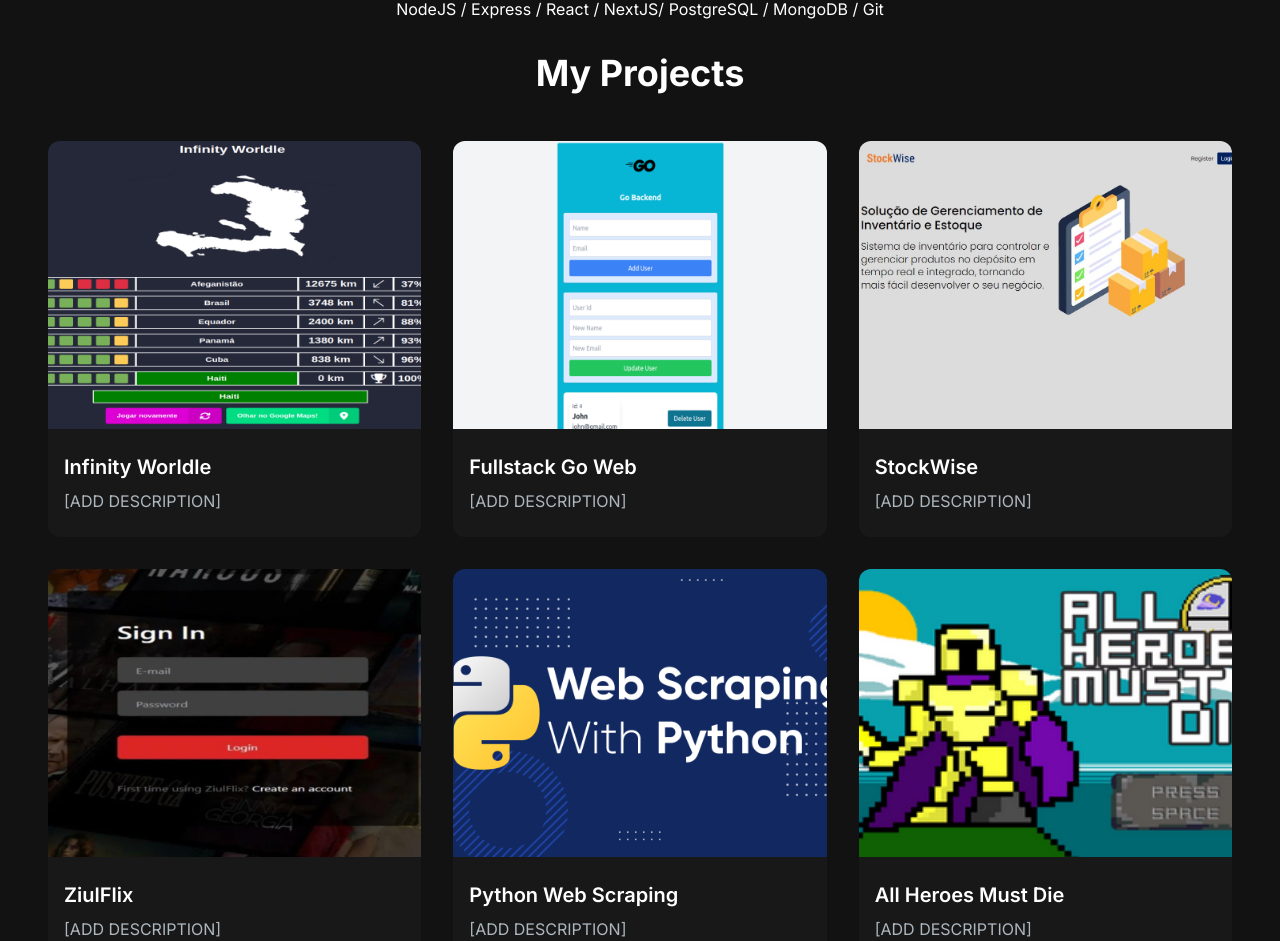
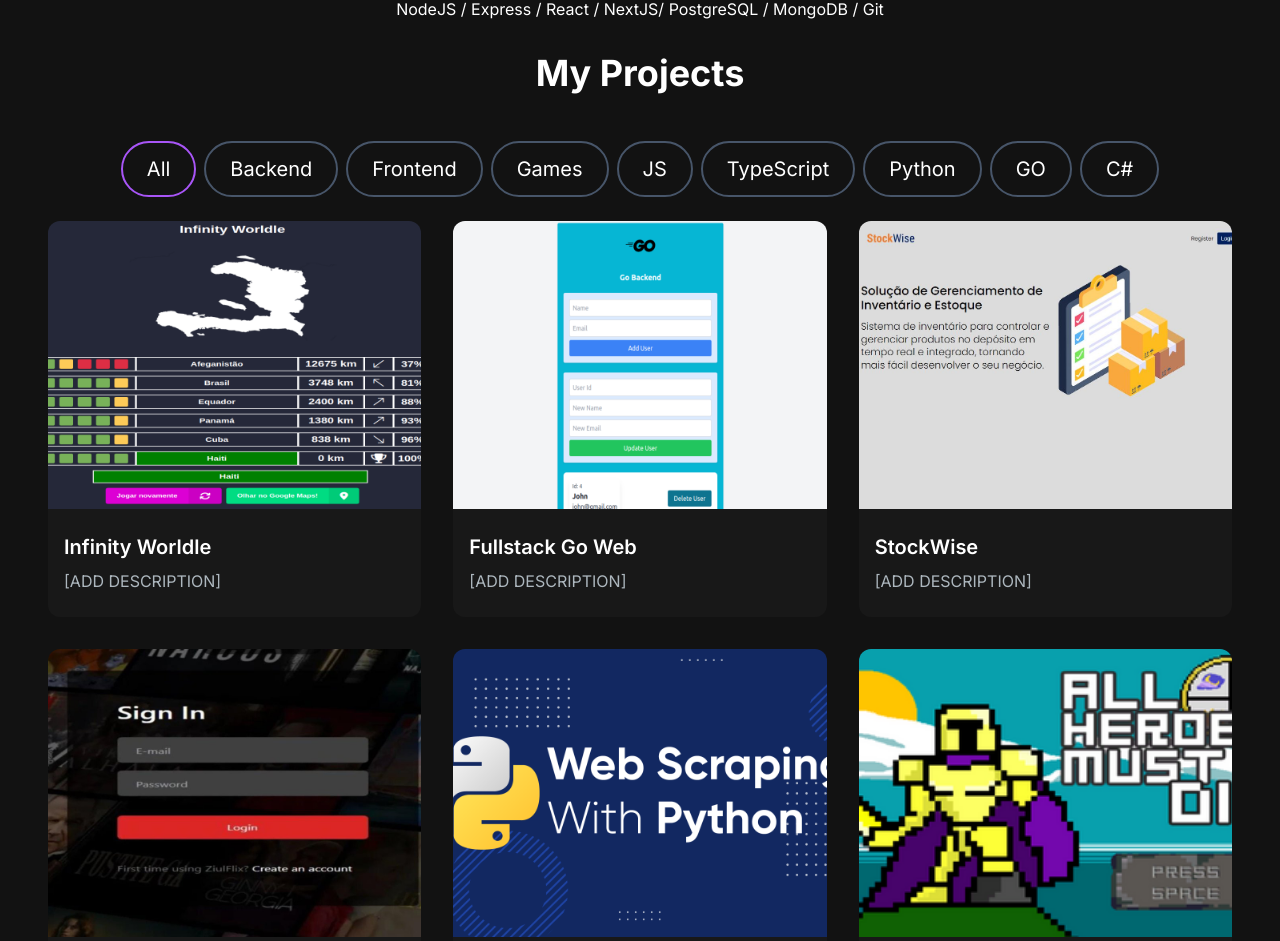
Before and after one commit to IKuuhakuI/portfolio-web, a Next.js app: page / in a window 1280 px wide. Shown: the part 1356-2297 px from the top of the page. Built offline with nearby package versions, Linux system fonts and the light colour scheme.

Commit message:
add mock to tags buttons

```diff
--- a/src/app/components/ProjectsSections.jsx
+++ b/src/app/components/ProjectsSections.jsx
@@ -101,6 +101,135 @@ const ProjectsSections = () => {
       >
         My Projects
       </h2>
+
+      <div className="text-white flex flex-row justify-center items-center gap-2 pb-6">
+        <button
+          className="
+            rounded-full
+            border-2
+            border-purple-500
+            px-6
+            py-3
+            text-xl
+            cursor-pointer
+          "
+        >
+          All
+        </button>
+        <button
+          className="
+            rounded-full
+            border-2
+            border-slate-600
+            hover:border-white
+            px-6
+            py-3
+            text-xl
+            cursor-pointer
+          "
+        >
+          Backend
+        </button>
+        <button
+          className="
+            rounded-full
+            border-2
+            border-slate-600
+            hover:border-white
+            px-6
+            py-3
+            text-xl
+            cursor-pointer
+          "
+        >
+          Frontend
+        </button>
+        <button
+          className="
+            rounded-full
+            border-2
+            border-slate-600
+            hover:border-white
+            px-6
+            py-3
+            text-xl
+            cursor-pointer
+          "
+        >
+          Games
+        </button>
+        <button
+          className="
+            rounded-full
+            border-2
+            border-slate-600
+            hover:border-white
+            px-6
+            py-3
+            text-xl
+            cursor-pointer
+          "
+        >
+          JS
+        </button>
+        <button
+          className="
+            rounded-full
+            border-2
+            border-slate-600
+            hover:border-white
+            px-6
+            py-3
+            text-xl
+            cursor-pointer
+          "
+        >
+          TypeScript
+        </button>
+        <button
+          className="
+            rounded-full
+            border-2
+            border-slate-600
+            hover:border-white
+            px-6
+            py-3
+            text-xl
+            cursor-pointer
+          "
+        >
+          Python
+        </button>
+        <button
+          className="
+            rounded-full
+            border-2
+            border-slate-600
+            hover:border-white
+            px-6
+            py-3
+            text-xl
+            cursor-pointer
+          "
+        >
+          GO
+        </button>
+        <button
+          className="
+            rounded-full
+            border-2
+            border-slate-600
+            hover:border-white
+            px-6
+            py-3
+            text-xl
+            cursor-pointer
+          "
+        >
+          C#
+        </button>
+      </div>
+
       <div className="grid md:grid-cols-3 gap-8 md:gap-12-">
         {projectsData.map((project) => (
           <ProjectCard
```
